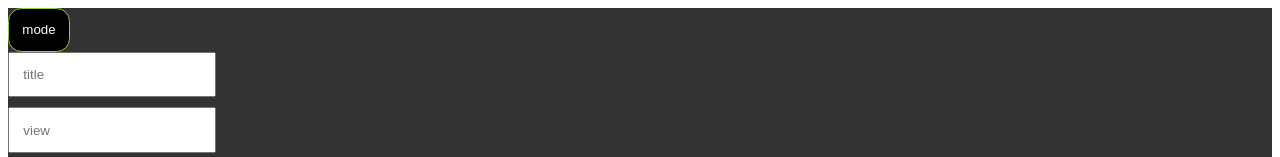
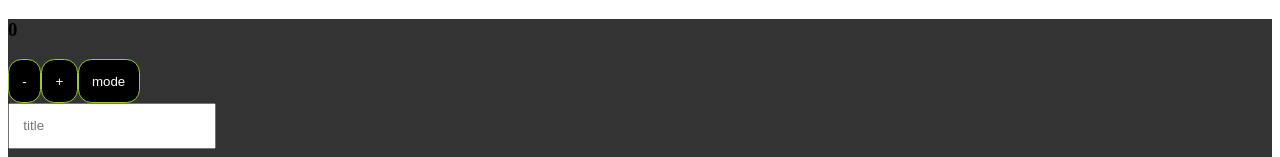
Before and after one commit to neetugond/react-part1, a React (Create React App) app: page / in a window 1280 px wide. Shown: the top 157 px of the page. Built offline with nearby package versions, Linux system fonts and the light colour scheme.

Commit message:
useRef use in counter

```diff
--- a/src/App.js
+++ b/src/App.js
@@ -6,6 +6,7 @@ import VideoList from './components/VideoList';
 import ThemeContext from './context/ThemeContext';
 import VideosContext from './context/VideosContext';
 import VideoDispatchContext from './context/VideoDispatchContext';
+import Counter from './components/counter/Counter';
 function App() {
   console.log('render App')
 
@@ -54,11 +55,13 @@ function App() {
   }
 
   return (
+
     // 1 where you want to display till there value become global
     <ThemeContext.Provider value={mode}>
       <VideosContext.Provider value={videos}>
         <VideoDispatchContext.Provider value={dispatch}>
           <div className={`App ${mode}`} onClick={() => console.log('App')}>
+            <Counter />
             {/* 3. add addVideosProp as a prop */}
             <button onClick={() => setMode(mode === 'darkMode' ? 'lightMode' : 'darkMode')}>mode</button>
             <AddVideo editableVideo={editableVideo} />
--- /dev/null
+++ b/src/components/counter/Counter.js
@@ -0,0 +1,54 @@
+import { useRef, useState } from "react"
+
+const Counter = () => {
+    console.log('render Counter')
+    const [inc, setInc] = useState(0)
+    // let num = 0
+    let num = useRef(0) // 1. the value store in object formate for accessing this num.current
+
+
+    const handleInc=() => {
+        setInc(inc + 1)
+        // console.log(inc) //0 previous value will be print because state is asynchronous type, 1st whole code which run than next time render code
+
+        // won't work because function render everytime so everytime 1 will print for this we can use useRef
+        // num++
+        // console.log(num)
+
+        num.current++ // 2.never use as a rerendering value, it is just for storing value
+        // never use on place of state
+        // any value which don't want to display only need record for that we can use useRef
+
+        console.log(num.current)
+    }
+    const handleDec = () => {
+        if (inc === 0) {
+            setInc(inc)
+        } else {
+            setInc(inc-1)
+        }
+
+        // console.log(inc)
+    }
+
+    //local variable can't be in react because is render the component for this we need state, we can change state
+    // let number = 0
+    // const handleInc = () => {
+    //     number++;
+    //     console.log(number)
+
+    // }
+
+    return (
+        <>
+            {/* never useRef to display value */}
+            {/* <h3>{number}</h3> */}
+            <h3>{ inc}</h3>
+            <button onClick={handleDec}>-</button>
+            <button onClick={handleInc}>+</button>
+
+        </>
+    )
+}
+
+export default Counter
```
